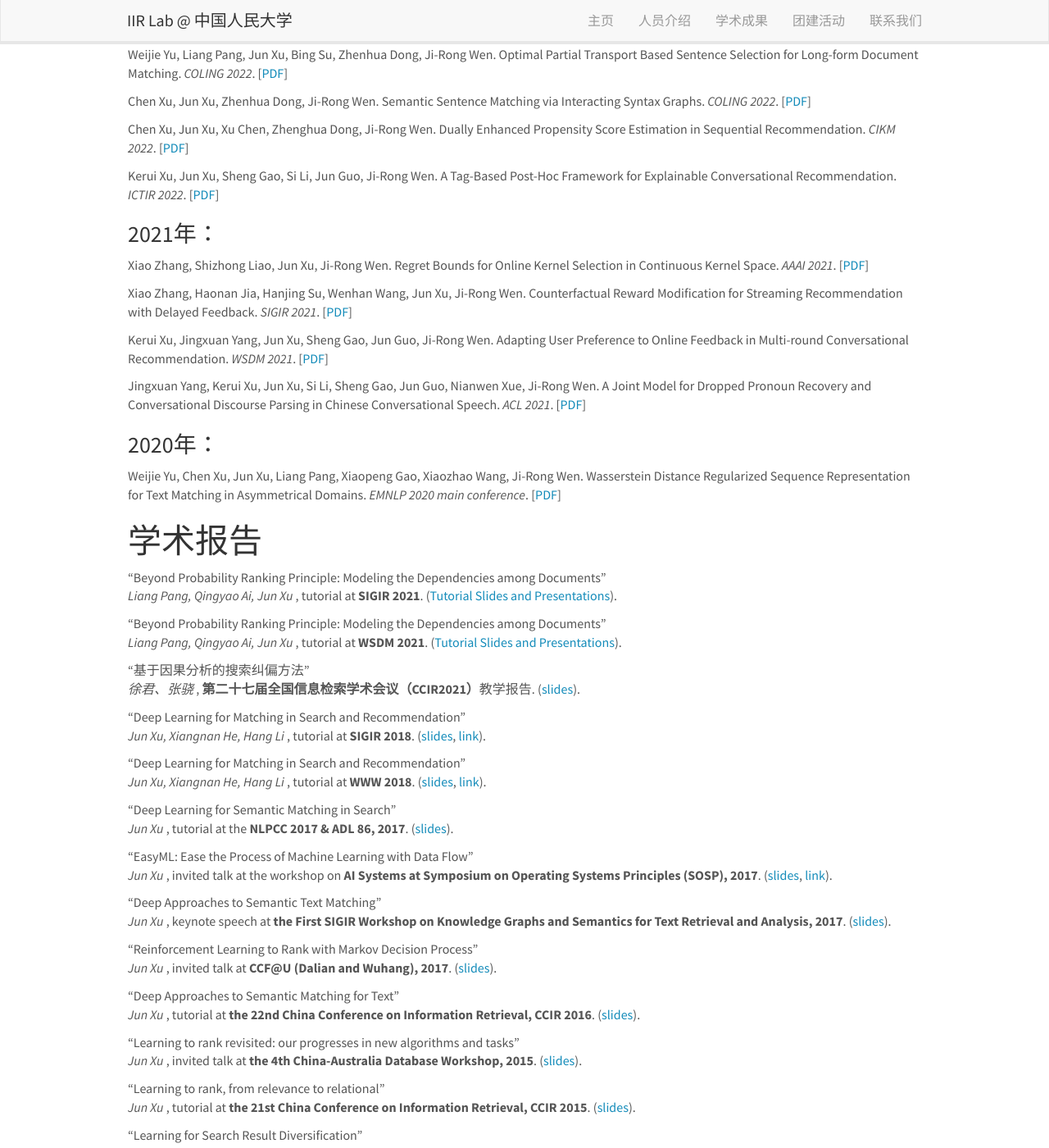
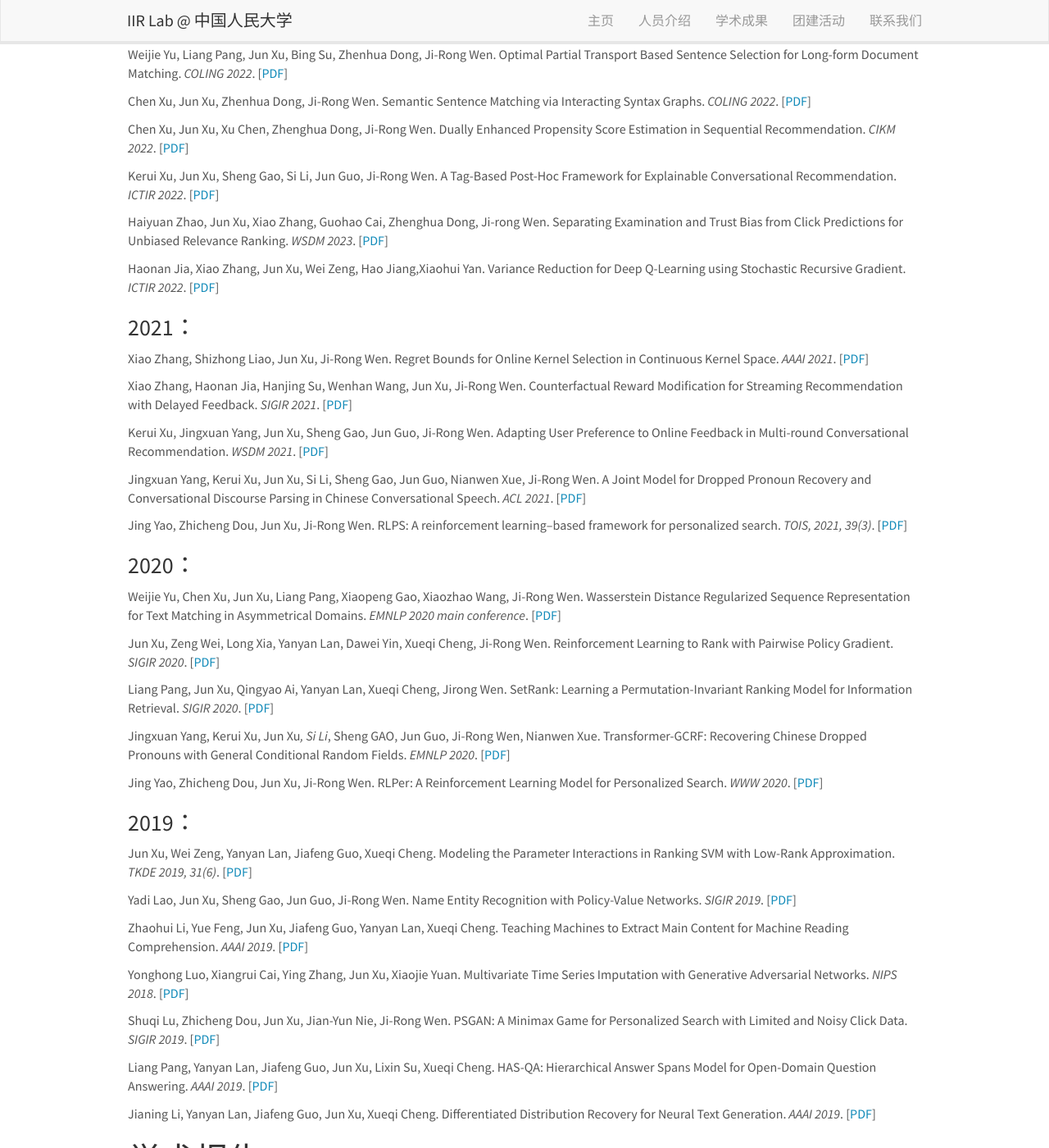
Before and after one commit to RUC-IIR-Lab/RUC-IIR-Lab.github.io, a Jekyll site: the page built from _pages/publications.md, in a window 1280 px wide and 1400 px high, scrolled down 1152 px. Shown: the whole window at 82% size. Built offline with Jekyll 4.4.1, drawn with Linux system fonts in a browser that asks for light colours; nearby versions of some CDN libraries.

Commit message:
update published papers

```diff
--- /dev/null
+++ b/_data/publist_2019.yml
@@ -0,0 +1,34 @@
+- title: "Modeling the Parameter Interactions in Ranking SVM with Low-Rank Approximation"
+  authors: Jun Xu, Wei Zeng, Yanyan Lan, Jiafeng Guo, Xueqi Cheng
+  book: TKDE 2019, 31(6)
+  url:  https://ieeexplore.ieee.org/document/8399140
+
+- title: "Name Entity Recognition with Policy-Value Networks"
+  authors: Yadi Lao, Jun Xu, Sheng Gao, Jun Guo, Ji-Rong Wen
+  book: SIGIR 2019
+  url:  https://dl.acm.org/doi/abs/10.1145/3331184.3331349
+
+- title: "Teaching Machines to Extract Main Content for Machine Reading Comprehension"
+  authors: Zhaohui Li, Yue Feng, Jun Xu, Jiafeng Guo, Yanyan Lan, Xueqi Cheng
+  book: AAAI 2019
+  url: https://ojs.aaai.org/index.php/AAAI/article/view/5123
+
+- title: "Multivariate Time Series Imputation with Generative Adversarial Networks"
+  authors:  Yonghong Luo, Xiangrui Cai, Ying Zhang, Jun Xu, Xiaojie Yuan
+  book: NIPS 2018
+  url: https://proceedings.neurips.cc/paper/2018/file/96b9bff013acedfb1d140579e2fbeb63-Paper.pdf
+
+- title: "PSGAN: A Minimax Game for Personalized Search with Limited and Noisy Click Data"
+  authors: Shuqi Lu, Zhicheng Dou, Jun Xu, Jian-Yun Nie, Ji-Rong Wen
+  book: SIGIR 2019
+  url: https://gsai.ruc.edu.cn/uploads/20211006/20fe005aaaf4f12cefed76d36f860378.pdf
+
+- title: "HAS-QA: Hierarchical Answer Spans Model for Open-Domain Question Answering"
+  authors: Liang Pang, Yanyan Lan, Jiafeng Guo, Jun Xu, Lixin Su, Xueqi Cheng
+  book: AAAI 2019
+  url: https://arxiv.org/abs/1901.03866
+
+- title: "Differentiated Distribution Recovery for Neural Text Generation"
+  authors: Jianing Li, Yanyan Lan, Jiafeng Guo, Jun Xu, Xueqi Cheng
+  book: AAAI 2019
+  url: https://ojs.aaai.org/index.php/AAAI/article/view/4639
--- a/_data/publist_2020.yml
+++ b/_data/publist_2020.yml
@@ -2,3 +2,23 @@
   authors: Weijie Yu, Chen Xu, Jun Xu, Liang Pang, Xiaopeng Gao, Xiaozhao Wang, Ji-Rong Wen
   book: EMNLP 2020 main conference
   url: https://aclanthology.org/2020.emnlp-main.239.pdf
+
+- title: "Reinforcement Learning to Rank with Pairwise Policy Gradient"
+  authors: Jun Xu, Zeng Wei, Long Xia, Yanyan Lan, Dawei Yin, Xueqi Cheng, Ji-Rong Wen
+  book: SIGIR 2020
+  url: https://dl.acm.org/doi/10.1145/3397271.3401148
+
+- title: "SetRank: Learning a Permutation-Invariant Ranking Model for Information Retrieval"
+  authors: Liang Pang, Jun Xu, Qingyao Ai, Yanyan Lan, Xueqi Cheng, Jirong Wen
+  book: SIGIR 2020
+  url: https://arxiv.org/abs/1912.05891
+
+- title: "Transformer-GCRF: Recovering Chinese Dropped Pronouns with General Conditional Random Fields"
+  authors: Jingxuan Yang, Kerui Xu, Jun Xu*, Si Li*, Sheng GAO, Jun Guo, Ji-Rong Wen, Nianwen Xue
+  book: EMNLP 2020
+  url: https://arxiv.org/abs/2010.03224
+
+- title: "RLPer: A Reinforcement Learning Model for Personalized Search"
+  authors: Jing Yao, Zhicheng Dou, Jun Xu, Ji-Rong Wen
+  book: WWW 2020
+  url: https://dl.acm.org/doi/abs/10.1145/3366423.3380294
--- a/_data/publist_2021.yml
+++ b/_data/publist_2021.yml
@@ -18,7 +18,11 @@
   url: https://gsai.ruc.edu.cn/uploads/20210701/c0180749d1e7c77cf5c3b3c6c0fd011f.pdf
 
 - title: "A Joint Model for Dropped Pronoun Recovery and Conversational Discourse Parsing in Chinese Conversational Speech"
-  authors:
-     Jingxuan Yang, Kerui Xu, Jun Xu, Si Li, Sheng Gao, Jun Guo, Nianwen Xue, Ji-Rong Wen
+  authors: Jingxuan Yang, Kerui Xu, Jun Xu, Si Li, Sheng Gao, Jun Guo, Nianwen Xue, Ji-Rong Wen
   book: ACL 2021
   url: https://gsai.ruc.edu.cn/uploads/20210701/2ef5dd7332e57849c89fc2addc4e260a.pdf
+
+- title: "RLPS: A reinforcement learning–based framework for personalized search"
+  authors: Jing Yao, Zhicheng Dou, Jun Xu, Ji-Rong Wen
+  book: TOIS, 2021, 39(3)
+  url: https://dl.acm.org/doi/10.1145/3446617
--- a/_data/publist_2022.yml
+++ b/_data/publist_2022.yml
@@ -37,4 +37,14 @@
 - title: A Tag-Based Post-Hoc Framework for Explainable Conversational Recommendation
   authors: Kerui Xu, Jun Xu, Sheng Gao, Si Li, Jun Guo, Ji-Rong Wen
   book: ICTIR 2022
+  url: https://dl.acm.org/doi/abs/10.1145/3539813.354512
+
+- title: Separating Examination and Trust Bias from Click Predictions for Unbiased Relevance Ranking
+  authors: Haiyuan Zhao, Jun Xu, Xiao Zhang, Guohao Cai, Zhenghua Dong, Ji-rong Wen
+  book: WSDM 2023
+  url:
+
+- title: Variance Reduction for Deep Q-Learning using Stochastic Recursive Gradient
+  authors: Haonan Jia, Xiao Zhang, Jun Xu, Wei Zeng, Hao Jiang,Xiaohui Yan
+  book: ICTIR 2022
   url: https://dl.acm.org/doi/abs/10.1145/3539813.3545120
--- a/_pages/publications.md
+++ b/_pages/publications.md
@@ -23,7 +23,7 @@ Jun Xu, Xiangnan He and Hang Li. "**Deep Learning for Matching in Search and Rec
 
 # 论文
 
-### 2022年:
+### 2022:
 
 {% for publi in site.data.publist_2022 %}
 
@@ -32,7 +32,7 @@ Jun Xu, Xiangnan He and Hang Li. "**Deep Learning for Matching in Search and Rec
 
 {% endfor %}
 
-### 2021年：
+### 2021：
 
 {% for publi in site.data.publist_2021 %}
 
@@ -41,9 +41,18 @@ Jun Xu, Xiangnan He and Hang Li. "**Deep Learning for Matching in Search and Rec
 
 {% endfor %}
 
-### 2020年：
+### 2020：
 
 {% for publi in site.data.publist_2020 %}
+
+  {{ publi.authors }}. {{ publi.title }}. <em>{{ publi.book }}</em>.
+  [<a href="{{ publi.url }}">PDF</a>]
+
+{% endfor %}
+
+### 2019：
+
+{% for publi in site.data.publist_2019 %}
 
   {{ publi.authors }}. {{ publi.title }}. <em>{{ publi.book }}</em>.
   [<a href="{{ publi.url }}">PDF</a>]
```
